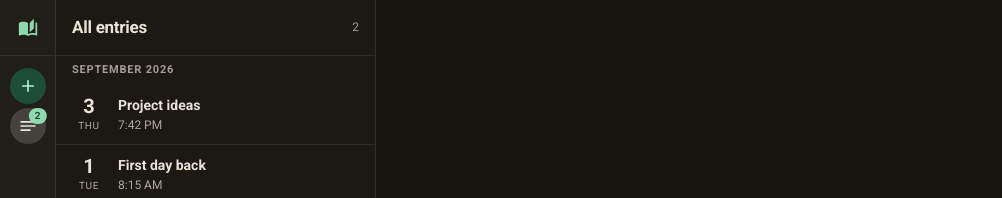
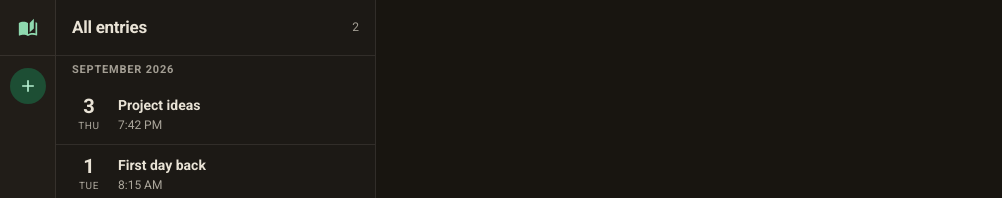
Before and after one commit to f-squirrel/journal, a React (Vite) app: page /#/login in a window 1280 px wide. Both pictures are taken after typing "Sample123" into the empty fields and a click on the button "Sign in". Shown: the top 198 px of the page, without its empty margins (0-1002 px from the left). Built offline with nearby package versions, Linux system fonts and the light colour scheme.

Commit message:
feat: remove "all entries" button

```diff
--- a/src/components/Sidebar.tsx
+++ b/src/components/Sidebar.tsx
@@ -1,11 +1,10 @@
 import type { ReactElement } from "react";
-import { Badge, Box, IconButton, Stack, Tooltip } from "@mui/material";
+import { Box, IconButton, Stack, Tooltip } from "@mui/material";
 import AddIcon from "@mui/icons-material/Add";
 import BookIcon from "@mui/icons-material/AutoStories";
 import DarkModeIcon from "@mui/icons-material/DarkMode";
 import LightModeIcon from "@mui/icons-material/LightMode";
 import LogoutIcon from "@mui/icons-material/Logout";
-import NotesIcon from "@mui/icons-material/Notes";
 import { useNavigate } from "react-router-dom";
 import { useAppState } from "../context/AppStateContext";
 import { useColorMode } from "../context/ColorModeContext";
@@ -19,13 +18,11 @@ function RailButton({
   label,
   icon,
   onClick,
-  selected,
   filled,
 }: {
   label: string;
   icon: ReactElement;
   onClick: () => void;
-  selected?: boolean;
   filled?: boolean;
 }) {
   return (
@@ -36,12 +33,7 @@ function RailButton({
         sx={{
           borderRadius: 2,
           color: filled ? "tonal.onPrimaryContainer" : "text.secondary",
-          bgcolor: filled
-            ? "tonal.primaryContainer"
-            : selected
-              ? "action.selected"
-              : "transparent",
-          ...(selected && !filled && { color: "text.primary" }),
+          bgcolor: filled ? "tonal.primaryContainer" : "transparent",
           "&:hover": {
             bgcolor: filled ? "tonal.primaryContainer" : "action.hover",
             ...(filled && { filter: "brightness(0.96)" }),
@@ -59,7 +51,7 @@ function RailButton({
 /// names itself in a tooltip on hover. It lists no Calendar/Media/Map rows,
 /// because there is nothing behind them yet.
 export default function Sidebar({ onNavigate }: { onNavigate?: () => void }) {
-  const { entries, logout } = useAppState();
+  const { logout } = useAppState();
   const { mode, toggleMode } = useColorMode();
   const navigate = useNavigate();
   const newEntry = useNewEntry();
@@ -102,24 +94,6 @@ export default function Sidebar({ onNavigate }: { onNavigate?: () => void }) {
             onNavigate?.();
           }}
         />
-        <RailButton
-          label="All entries"
-          selected
-          icon={
-            <Badge
-              badgeContent={entries.length}
-              color="primary"
-              max={99}
-              sx={{ "& .MuiBadge-badge": { fontSize: 10, height: 16, minWidth: 16 } }}
-            >
-              <NotesIcon fontSize="small" />
-            </Badge>
-          }
-          onClick={() => {
-            navigate("/entries");
-            onNavigate?.();
-          }}
-        />
       </Stack>
 
       <Box sx={{ width: "100%", borderTop: 1, borderColor: "divider", py: 1 }}>
```
Also changed, not shown: 1 other file (tests, documents, lock files or other folders).
